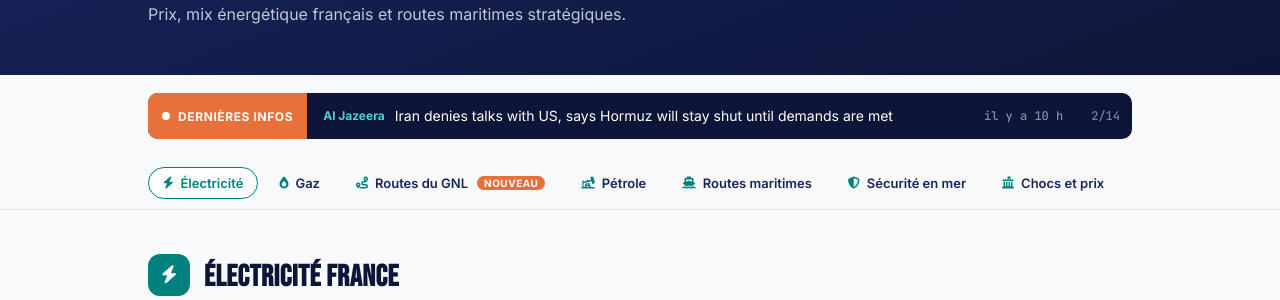
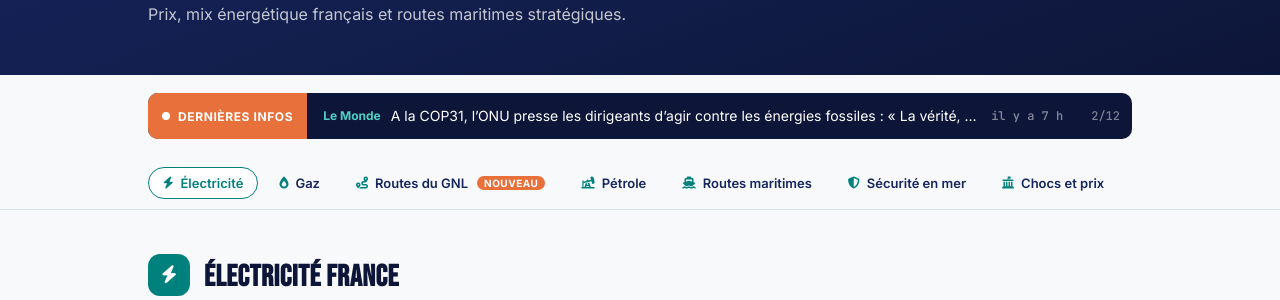
Before and after one commit to InsideEnergyMarkets/Inside-Energy-Markets, a Jekyll site: the page built from marches/index.html, in a window 1280 px wide and 900 px high. Shown: the part 250-550 px from the top of the window. Built offline with Jekyll 4.4.1, drawn with Linux system fonts in a browser that asks for light colours.

```diff
--- a/_data/news.json
+++ b/_data/news.json
@@ -1,26 +1,26 @@
 {
- "updated_at": "2026-11-11T09:46:31+00:00",
+ "updated_at": "2026-11-11T18:00:00+00:00",
  "items": [
+  {
+   "title": "Diesel still costing close to a ‘dismal’ £2 a litre despite oil price falls",
+   "url": "https://www.theguardian.com/money/2026/nov/11/diesel-prices-petrol-business-oil-hormuz",
+   "source": "The Guardian",
+   "lang": "en",
+   "date": "2026-11-11T13:30:27+00:00"
+  },
+  {
+   "title": "A la COP31, l’ONU presse les dirigeants d’agir contre les énergies fossiles : « La vérité, brutale, est que la crise du climat nous dépasse », déclare Antonio Guterres",
+   "url": "https://www.lemonde.fr/planete/article/2026/11/11/a-la-cop31-l-onu-presse-les-dirigeants-d-agir-contre-les-energies-fossiles-la-verite-brutale-est-que-la-crise-du-climat-nous-depasse-declare-antonio-guterres_6808958_3244.html",
+   "source": "Le Monde",
+   "lang": "fr",
+   "date": "2026-11-11T11:01:50+00:00"
+  },
   {
    "title": "Carburants : les prix baissent aux États-Unis et en France, mais pour combien de temps ?",
    "url": "https://www.france24.com/fr/%C3%A9missions/info-%C3%A9co/20261111-carburants-les-prix-baissent-aux-%C3%A9tats-unis-et-en-france-mais-pour-combien-de-temps",
    "source": "France 24",
    "lang": "fr",
    "date": "2026-11-11T08:43:04+00:00"
-  },
-  {
-   "title": "Iran denies talks with US, says Hormuz will stay shut until demands are met",
-   "url": "https://www.aljazeera.com/news/2026/11/11/iran-denies-talks-with-us-says-hormuz-will-stay-shut-until-demands-are-met?traffic_source=rss",
-   "source": "Al Jazeera",
-   "lang": "en",
-   "date": "2026-11-11T08:21:56+00:00"
-  },
-  {
-   "title": "Electricity bills to rise by 2.5% from March",
-   "url": "https://www.bbc.co.uk/news/articles/c6x292elgnm5o?at_medium=RSS&at_campaign=rss",
-   "source": "BBC",
-   "lang": "en",
-   "date": "2026-11-11T06:24:15+00:00"
   },
   {
    "title": "Gaz : nouvelle hausse de 5,8 % à venir pour les foyers français, répercussion de la guerre au Moyen-Orient",
@@ -42,13 +42,6 @@
    "source": "Connaissance des Énergies",
    "lang": "fr",
    "date": "2026-11-10T00:00:00+00:00"
-  },
-  {
-   "title": "Heures creuses d’électricité : Enedis adapte les plages horaires selon les saisons pour 9,3 millions de clients",
-   "url": "https://www.lemonde.fr/planete/article/2026/11/10/heures-creuses-d-electricite-enedis-adapte-les-plages-horaires-selon-les-saisons-pour-9-3-millions-de-clients_6808707_3244.html",
-   "source": "Le Monde",
-   "lang": "fr",
-   "date": "2026-11-09T23:16:16+00:00"
   },
   {
    "title": "EU signs up to Global Geothermal Pledge at COP31",
@@ -91,13 +84,6 @@
    "source": "The Guardian",
    "lang": "en",
    "date": "2026-11-07T10:00:08+00:00"
-  },
-  {
-   "title": "U.S. crude oil imports from Venezuela in July were highest since 2017",
-   "url": "https://www.eia.gov/todayinenergy/detail.php?id=68425",
-   "source": "EIA",
-   "lang": "en",
-   "date": "2026-11-06T14:00:00+00:00"
   }
  ]
 }
--- a/_data/podcast.json
+++ b/_data/podcast.json
@@ -1,5 +1,5 @@
 {
- "updated_at": "2026-11-11T09:46:31+00:00",
+ "updated_at": "2026-11-11T18:00:00+00:00",
  "episodes": {
   "10": {
    "audio": "https://anchor.fm/s/10edf0868/podcast/play/126486789/https%3A%2F%2Fd3ctxlq1ktw2nl.cloudfront.net%2Fstaging%2F2026-8-29%2F489715b9-9275-387d-cec8-06e4f3de2244.mp3",
```
Also changed, not shown: _data/incidents.json.
